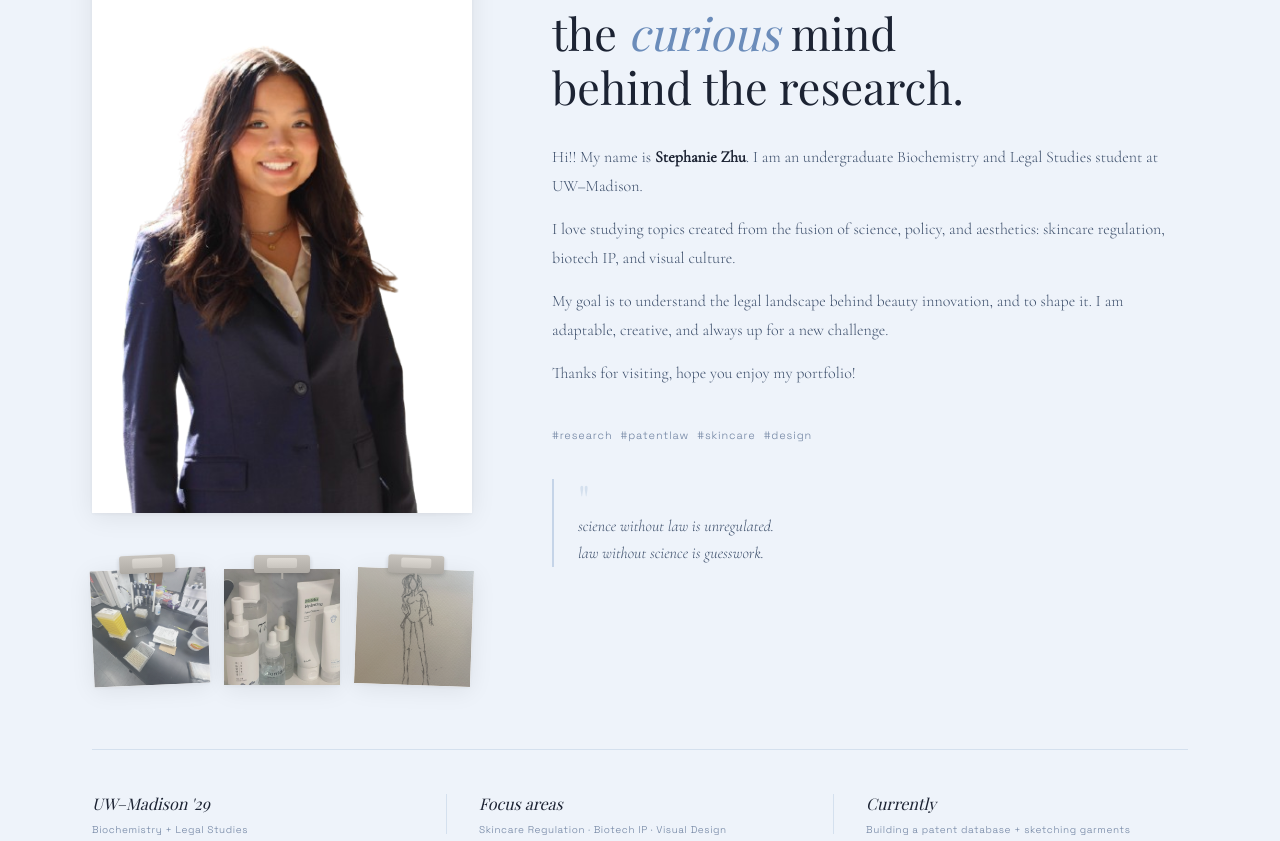
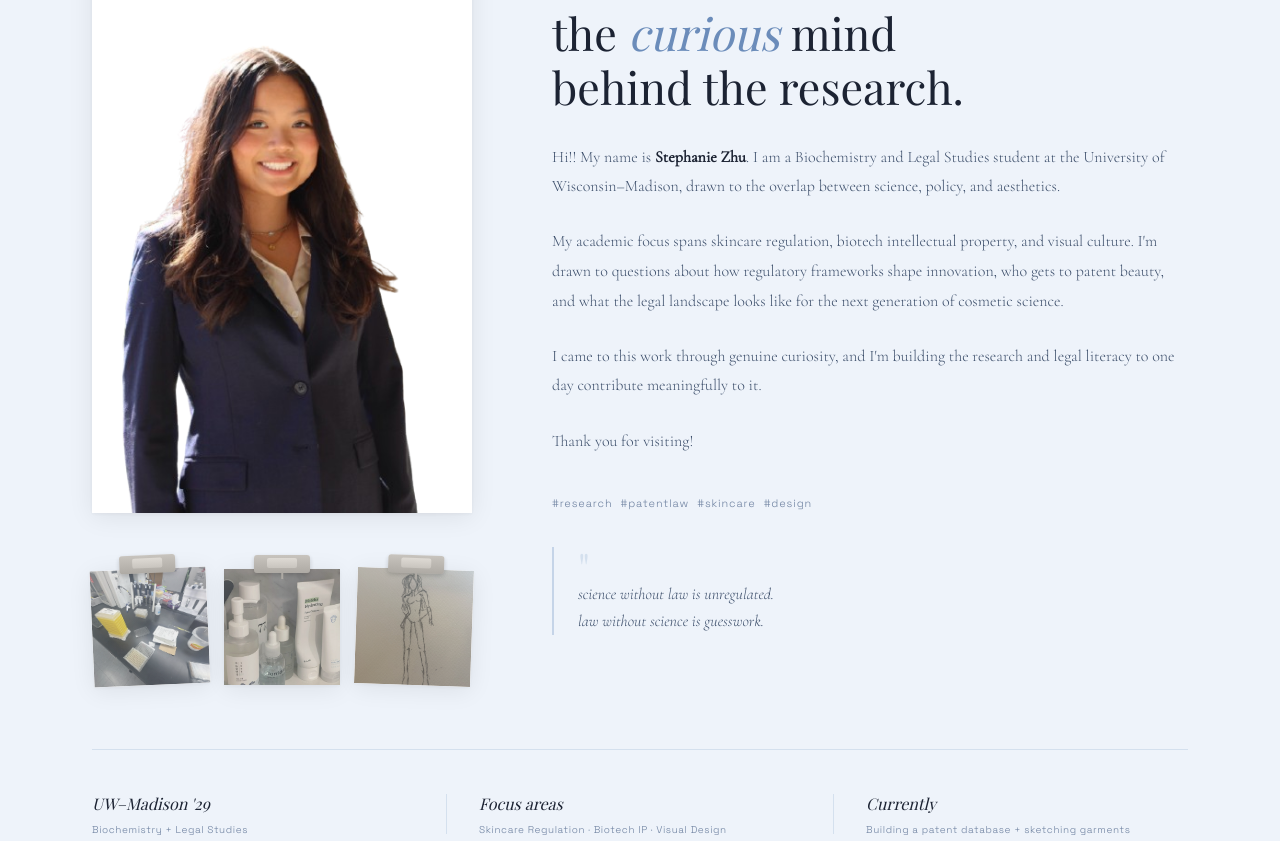
Before and after one commit to stephanieyxzhu/stephanieyxzhu.github.io, a plain HTML site: page index.html in a window 1280 px wide. Shown: the part 939-1780 px from the top of the page. Drawn offline with nearby package versions, Linux system fonts and the light colour scheme; a web font is replaced by a local one.

Commit message:
bio change

```diff
--- a/css/style.css
+++ b/css/style.css
@@ -334,7 +334,7 @@ ul  { list-style: none; }
 .about__heading { font-family: var(--font-display); font-size: clamp(1.8rem, 3.5vw, 2.8rem); font-weight: 400; line-height: 1.2; color: var(--ink); margin-bottom: 1.8rem; }
 .about__heading em { font-style: italic; color: var(--blue); }
 
-.about__body { display: flex; flex-direction: column; gap: 0.8rem; margin-bottom: 2rem; }
+.about__body { display: flex; flex-direction: column; gap: 1.6rem; margin-bottom: 2rem; }
 .about__body p { font-family: var(--font-serif); font-size: 1rem; color: var(--ink-mid); line-height: 1.85; }
 .about__body strong { color: var(--ink); font-weight: 600; }
 
@@ -486,6 +486,7 @@ ul  { list-style: none; }
 .contact-link:hover { border-color: var(--blue-deep); background: var(--blue-deep); color: var(--white); transform: translateX(4px); }
 .contact-link--resume { border-color: var(--ink-mid); }
 .contact-link__icon { font-size: 1rem; color: var(--blue); min-width: 1.2rem; text-align: center; transition: color var(--dur); }
+.resume-note { font-family: var(--font-hand); font-size: 1.1rem; color: var(--ink-light); padding: 0.9rem 1rem; }
 .contact-link:hover .contact-link__icon { color: var(--blue-pale); }
 
 
--- a/index.html
+++ b/index.html
@@ -110,10 +110,10 @@
           </h2>
 
           <div class="about__body">
-            <p>Hi!! My name is <strong>Stephanie Zhu</strong>. I am an undergraduate Biochemistry and Legal Studies student at UW–Madison.</p>
-            <p>I love studying topics created from the fusion of science, policy, and aesthetics: skincare regulation, biotech IP, and visual culture.</p>
-            <p>My goal is to understand the legal landscape behind beauty innovation, and to shape it. I am adaptable, creative, and always up for a new challenge.</p>
-            <p>Thanks for visiting, hope you enjoy my portfolio!</p>
+            <p>Hi!! My name is <strong>Stephanie Zhu</strong>. I am a Biochemistry and Legal Studies student at the University of Wisconsin–Madison, drawn to the overlap between science, policy, and aesthetics.</p>
+            <p>My academic focus spans skincare regulation, biotech intellectual property, and visual culture. I'm drawn to questions about how regulatory frameworks shape innovation, who gets to patent beauty, and what the legal landscape looks like for the next generation of cosmetic science.</p>
+            <p>I came to this work through genuine curiosity, and I'm building the research and legal literacy to one day contribute meaningfully to it.</p>
+            <p>Thank you for visiting!</p>
           </div>
 
           <ul class="about__tags">
@@ -359,9 +359,7 @@
               <a href="https://linkedin.com/in/yourhandle" target="_blank" class="contact-link">
                 <span class="contact-link__icon">in</span><span>linkedin.com/in/yourhandle</span>
               </a>
-              <a href="resume.pdf" target="_blank" class="contact-link contact-link--resume">
-                <span class="contact-link__icon">↓</span><span>Download Resume</span>
-              </a>
+              <p class="resume-note">Resume available upon request!</p>
             </div>
           </div>
         </div>
```
